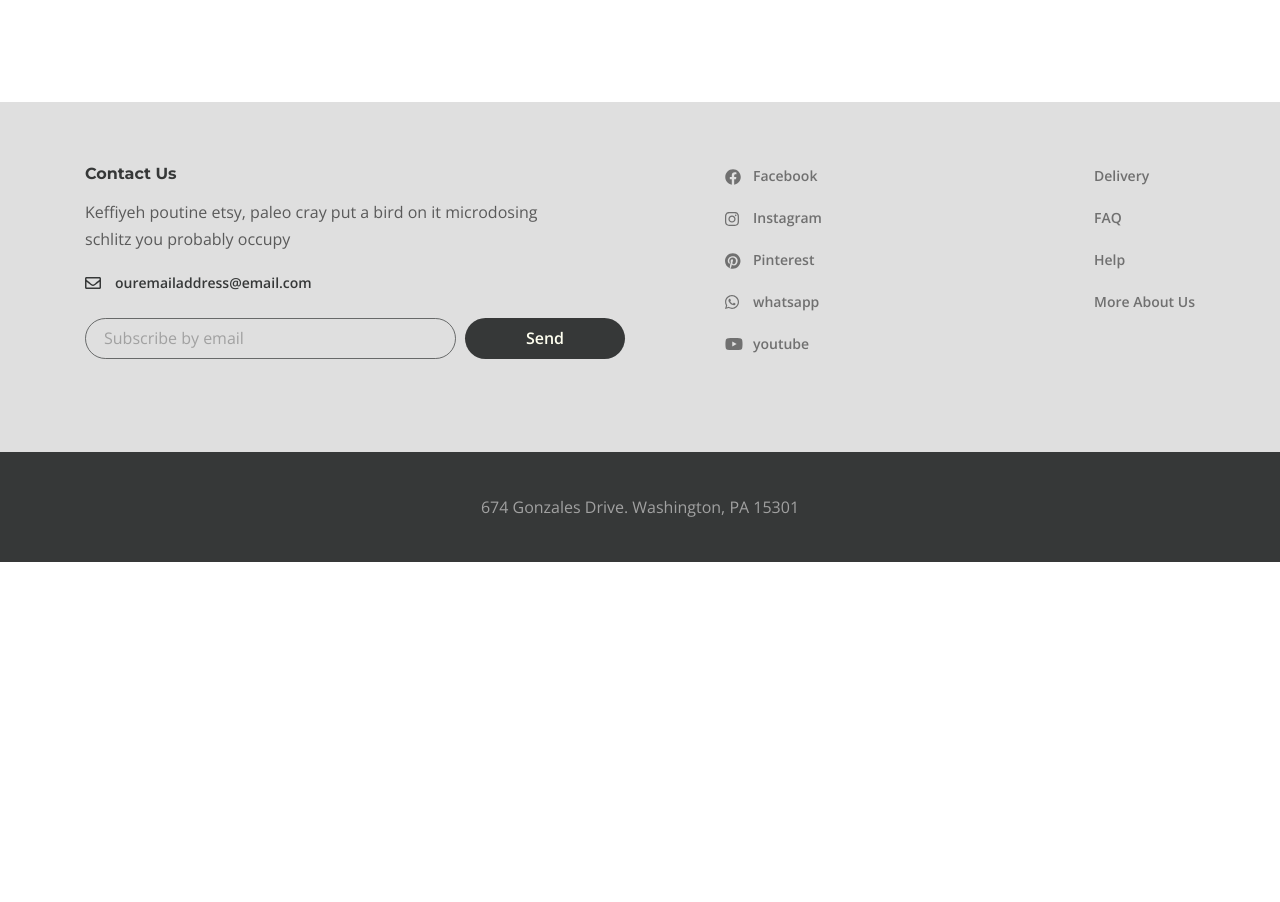
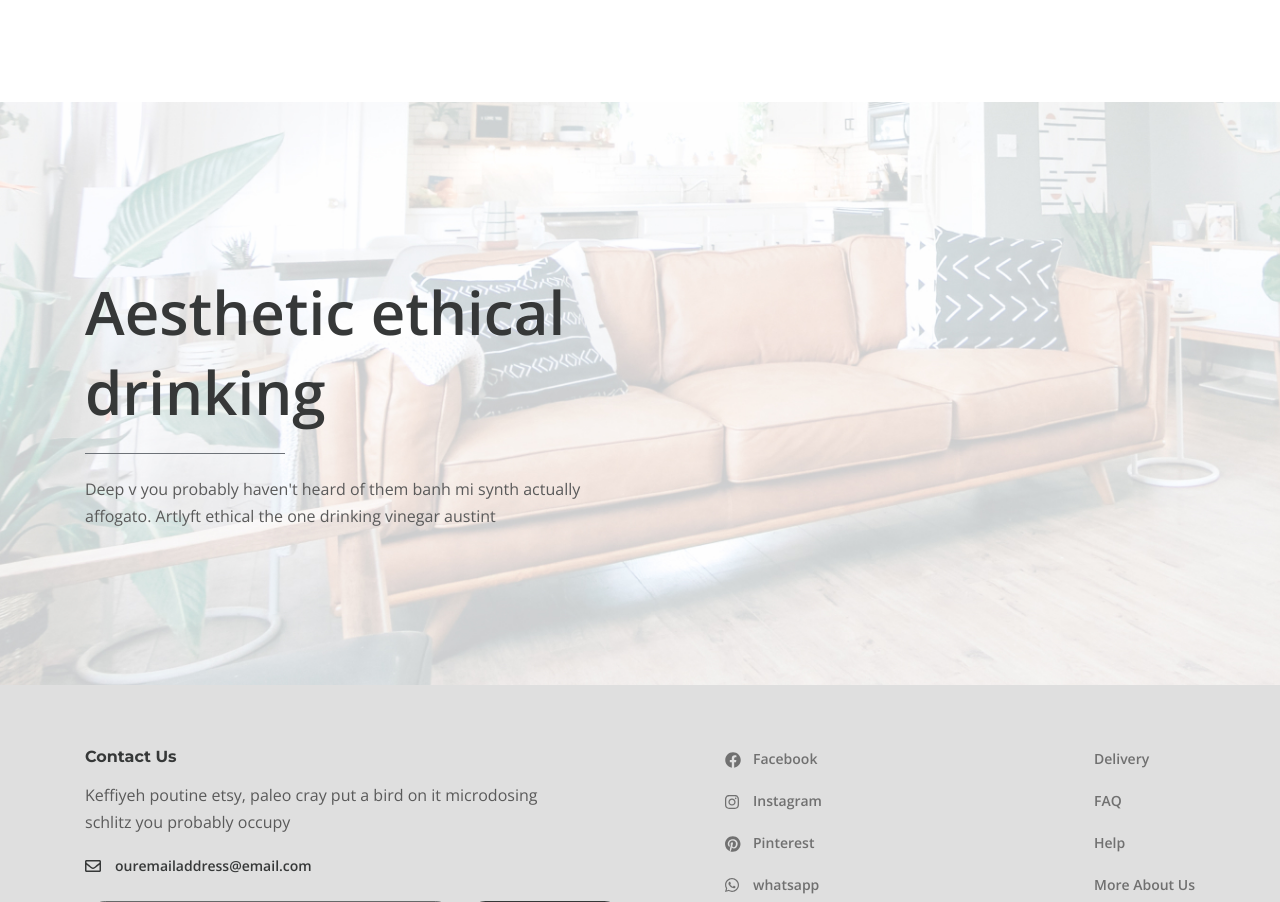
Before and after one commit to StasSAP16/desire, a website: page app/index.html in a window 1280 px wide. Shown: the part 1615-2517 px from the top of the page. Before the commit the page ends 2177 px from the top, so only its background shows below. Drawn offline with nearby package versions, Linux system fonts and the light colour scheme.

Commit message:
section decor

```diff
--- a/app/index.html
+++ b/app/index.html
@@ -249,6 +249,17 @@
             </div>
           </div>
         </section>
+        <section class="decor">
+          <div class="container">
+            <h2 class="decor__title">
+              Aesthetic
+              ethical drinking
+            </h2>
+            <p class="decor__text">
+              Deep v you probably haven't heard of them banh mi synth actually affogato. Artlyft ethical the one drinking vinegar austint
+            </p>
+          </div>
+        </section>
       </main>
       <footer class="footer">
         <div class="footer__content">
--- a/app/scss/style.scss
+++ b/app/scss/style.scss
@@ -245,6 +245,33 @@
     }
 }
 
+.decor{
+    padding: 170px 0 155px;
+    background-image: url(../images/decor-bg.jpg);
+    background-size: cover;
+    background-repeat: no-repeat;
+    &__title{
+        max-width: 730px;
+        color: $title;
+        font-size: 60px;
+        line-height: 80px;
+        padding-bottom: 22px;
+        margin-bottom: 22px;
+        position: relative;
+        &::after{
+            content: '';
+            position: absolute;
+            left: 0;
+            width: 200px;
+            height: 1px;
+            bottom: 0;
+            background: #6D7278;
+        }
+    }
+    &__text{
+        max-width: 540px;
+    }
+}
 
 
 
```
Also changed, not shown: app/css/style.min.css, app/images/decor-bg.jpg (added).
